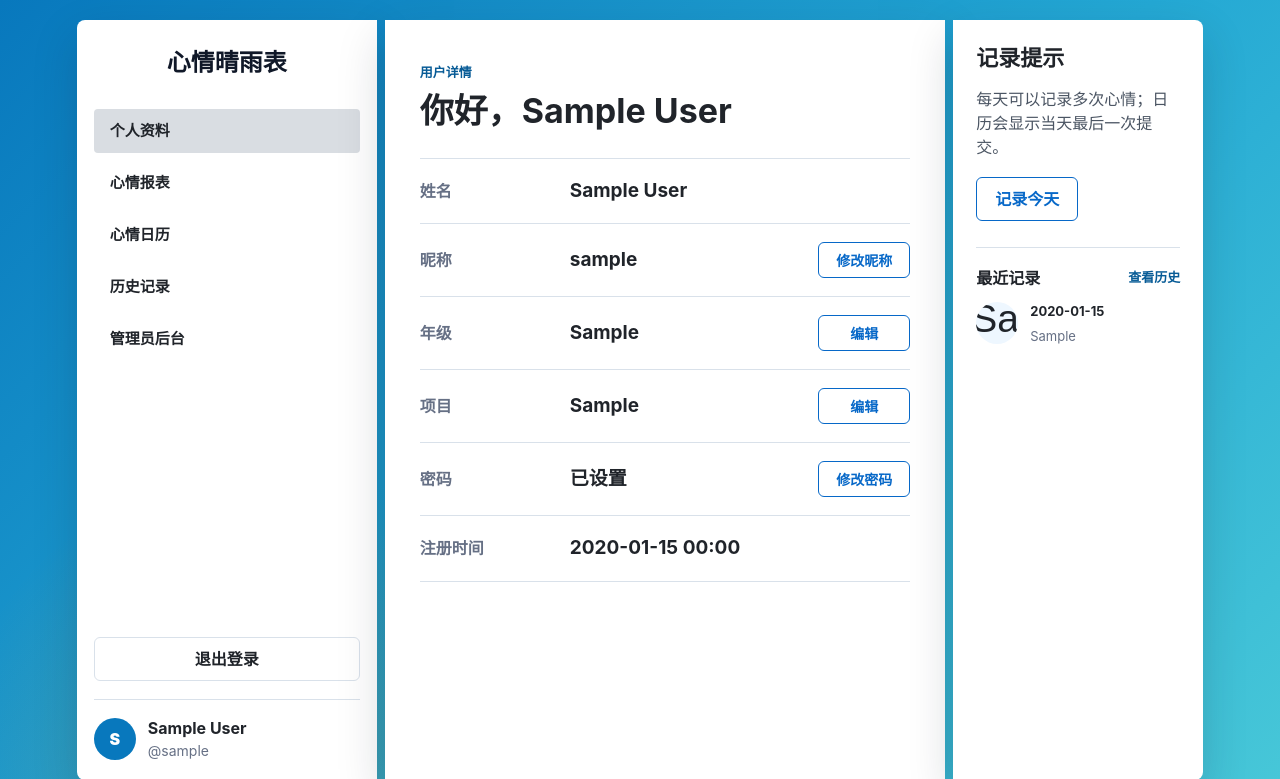
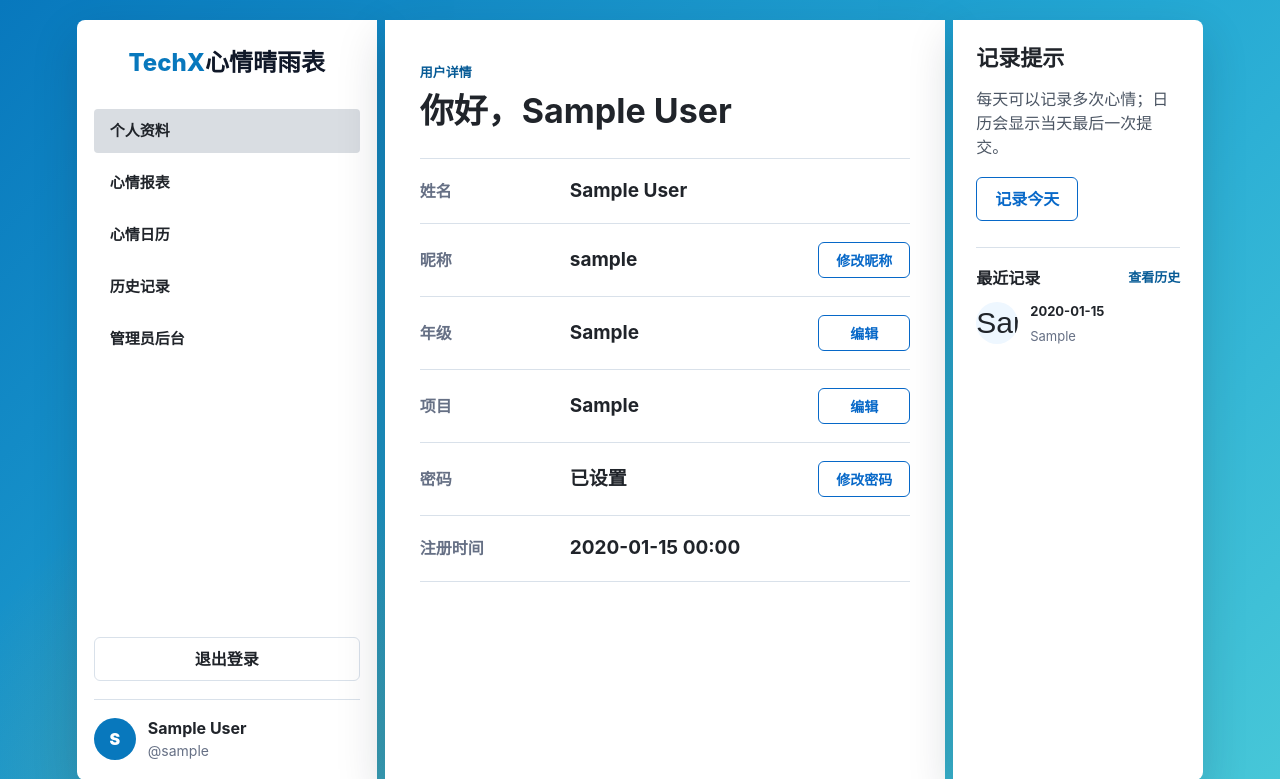
Before and after one commit to kuxiaowo/TechX-Shude-Mood-Barometer, a FastAPI app: page /profile in a window 1280 px wide. Shown: the top 779 px of the page. Run offline with FastAPI, Linux system fonts and the light colour scheme; the visitor is signed in with stand-in values (Sample User, id 1); tables that the repository leaves empty hold one stand-in row (values such as "Sample post").

Commit message:
Refresh TechX branding and emoji alignment

```diff
--- a/static/styles.css
+++ b/static/styles.css
@@ -93,6 +93,10 @@
 .brand:hover,
 .sidebar-brand:hover {
   text-decoration: none;
+}
+
+.brand-techx {
+  color: var(--blue-700);
 }
 
 .auth-heading {
@@ -463,11 +467,14 @@
 }
 
 .emoji-glyph {
-  display: block;
-  font-family: "Segoe UI Emoji", "Apple Color Emoji", "Noto Color Emoji", sans-serif;
-  font-size: 39px;
+  display: grid;
+  width: 100%;
+  height: 100%;
+  place-items: center;
+  font-family: "Apple Color Emoji", "Segoe UI Emoji", "Noto Color Emoji", sans-serif;
+  font-size: 30px;
   line-height: 1;
-  transform: translate(-5px, -3px);
+  transform: none;
 }
 
 .recent-list strong {
--- a/templates/admin.html
+++ b/templates/admin.html
@@ -1,6 +1,6 @@
 {% extends "dashboard.html" %}
 
-{% block title %}管理员后台 - 学生心情晴雨表{% endblock %}
+{% block title %}管理员后台 - TechX心情晴雨表{% endblock %}
 {% block content_card_class %}adaptive-scroll-card{% endblock %}
 
 {% block content %}
--- a/templates/admin_user.html
+++ b/templates/admin_user.html
@@ -1,6 +1,6 @@
 {% extends "dashboard.html" %}
 
-{% block title %}用户心情记录 - 学生心情晴雨表{% endblock %}
+{% block title %}用户心情记录 - TechX心情晴雨表{% endblock %}
 {% block content_card_class %}adaptive-scroll-card{% endblock %}
 
 {% block content %}
--- a/templates/base.html
+++ b/templates/base.html
@@ -3,7 +3,7 @@
 <head>
   <meta charset="utf-8">
   <meta name="viewport" content="width=device-width, initial-scale=1">
-  <title>{% block title %}学生心情晴雨表{% endblock %}</title>
+  <title>{% block title %}TechX心情晴雨表{% endblock %}</title>
   <link rel="stylesheet" href="{{ url_for('static', filename='styles.css') }}">
   <script src="{{ url_for('static', filename='app.js') }}" defer></script>
 </head>
--- a/templates/dashboard.html
+++ b/templates/dashboard.html
@@ -6,7 +6,7 @@
 <div class="dashboard-shell">
   <aside class="sidebar">
     <a class="sidebar-brand" href="{{ url_for('profile') }}">
-      <span>心情晴雨表</span>
+      <span><span class="brand-techx">TechX</span>心情晴雨表</span>
     </a>
 
     <nav class="nav-list" aria-label="主导航">
--- a/templates/login.html
+++ b/templates/login.html
@@ -1,6 +1,6 @@
 {% extends "base.html" %}
 
-{% block title %}登录 - 学生心情晴雨表{% endblock %}
+{% block title %}登录 - TechX心情晴雨表{% endblock %}
 {% block body_class %}auth-page{% endblock %}
 
 {% block body %}
@@ -8,9 +8,8 @@
   <section class="auth-card">
     <div class="auth-visual" aria-hidden="true"></div>
     <div class="auth-panel">
-      <a class="brand" href="{{ url_for('login') }}">Mood Barometer</a>
+      <a class="brand" href="{{ url_for('login') }}"><span class="brand-techx">TechX</span>心情晴雨表</a>
       <div class="auth-heading">
-        <p class="eyebrow">学生每日心情收集</p>
         <h1>登录账户</h1>
       </div>
 
--- a/templates/mood_calendar.html
+++ b/templates/mood_calendar.html
@@ -1,6 +1,6 @@
 {% extends "dashboard.html" %}
 
-{% block title %}心情日历 - 学生心情晴雨表{% endblock %}
+{% block title %}心情日历 - TechX心情晴雨表{% endblock %}
 
 {% block content %}
 <section class="page-heading calendar-heading">
--- a/templates/mood_history.html
+++ b/templates/mood_history.html
@@ -1,6 +1,6 @@
 {% extends "dashboard.html" %}
 
-{% block title %}历史记录 - 学生心情晴雨表{% endblock %}
+{% block title %}历史记录 - TechX心情晴雨表{% endblock %}
 {% block content_card_class %}adaptive-scroll-card{% endblock %}
 
 {% block content %}
--- a/templates/mood_report.html
+++ b/templates/mood_report.html
@@ -1,6 +1,6 @@
 {% extends "dashboard.html" %}
 
-{% block title %}心情报表 - 学生心情晴雨表{% endblock %}
+{% block title %}心情报表 - TechX心情晴雨表{% endblock %}
 
 {% block content %}
 <section class="page-heading">
--- a/templates/profile.html
+++ b/templates/profile.html
@@ -1,6 +1,6 @@
 {% extends "dashboard.html" %}
 
-{% block title %}用户详情 - 学生心情晴雨表{% endblock %}
+{% block title %}用户详情 - TechX心情晴雨表{% endblock %}
 
 {% block content %}
 <section class="page-heading">
--- a/templates/register.html
+++ b/templates/register.html
@@ -1,6 +1,6 @@
 {% extends "base.html" %}
 
-{% block title %}注册 - 学生心情晴雨表{% endblock %}
+{% block title %}注册 - TechX心情晴雨表{% endblock %}
 {% block body_class %}auth-page{% endblock %}
 
 {% block body %}
@@ -8,7 +8,7 @@
   <section class="auth-card">
     <div class="auth-visual" aria-hidden="true"></div>
     <div class="auth-panel">
-      <a class="brand" href="{{ url_for('login') }}">Mood Barometer</a>
+      <a class="brand" href="{{ url_for('login') }}">TechX心情晴雨表</a>
       <div class="auth-heading">
         <p class="eyebrow">创建学生账户</p>
         <h1>注册账户</h1>
```
Also changed, not shown: tests/test_app.py (+15 -0 lines).
